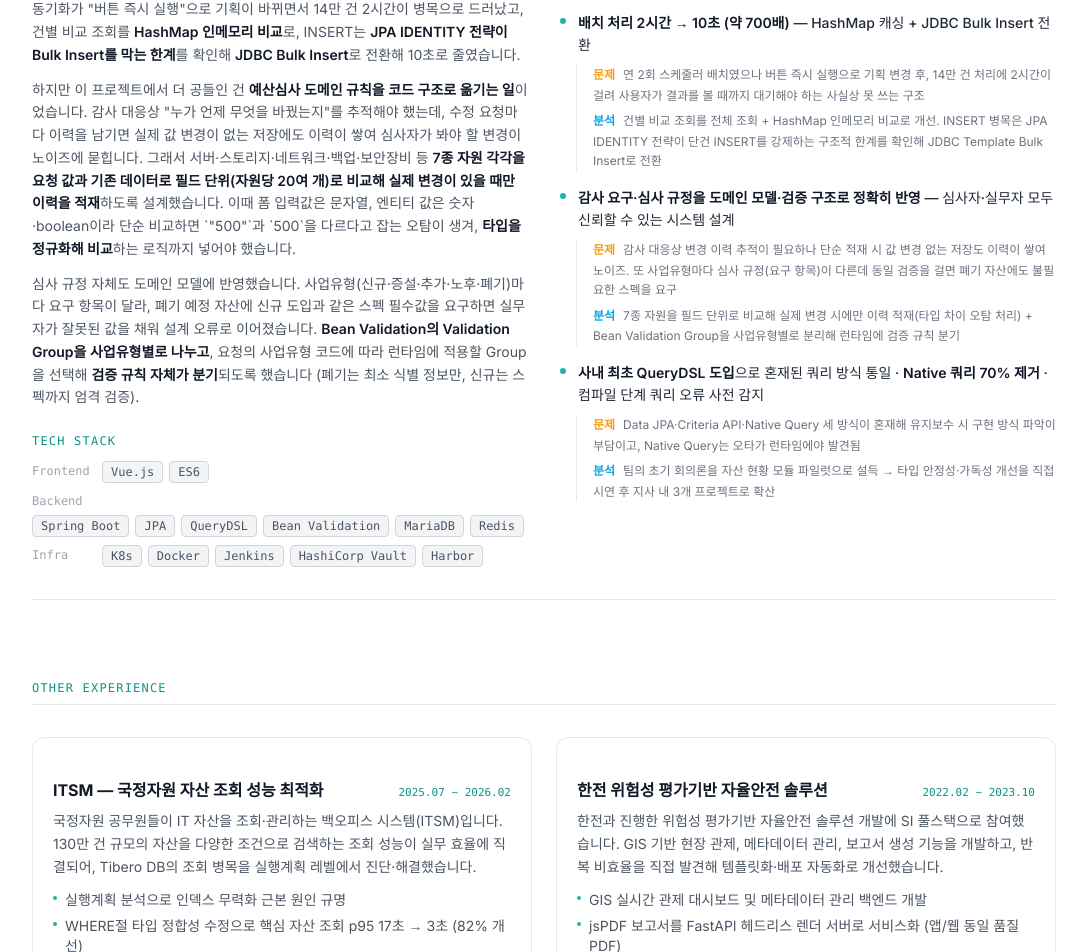
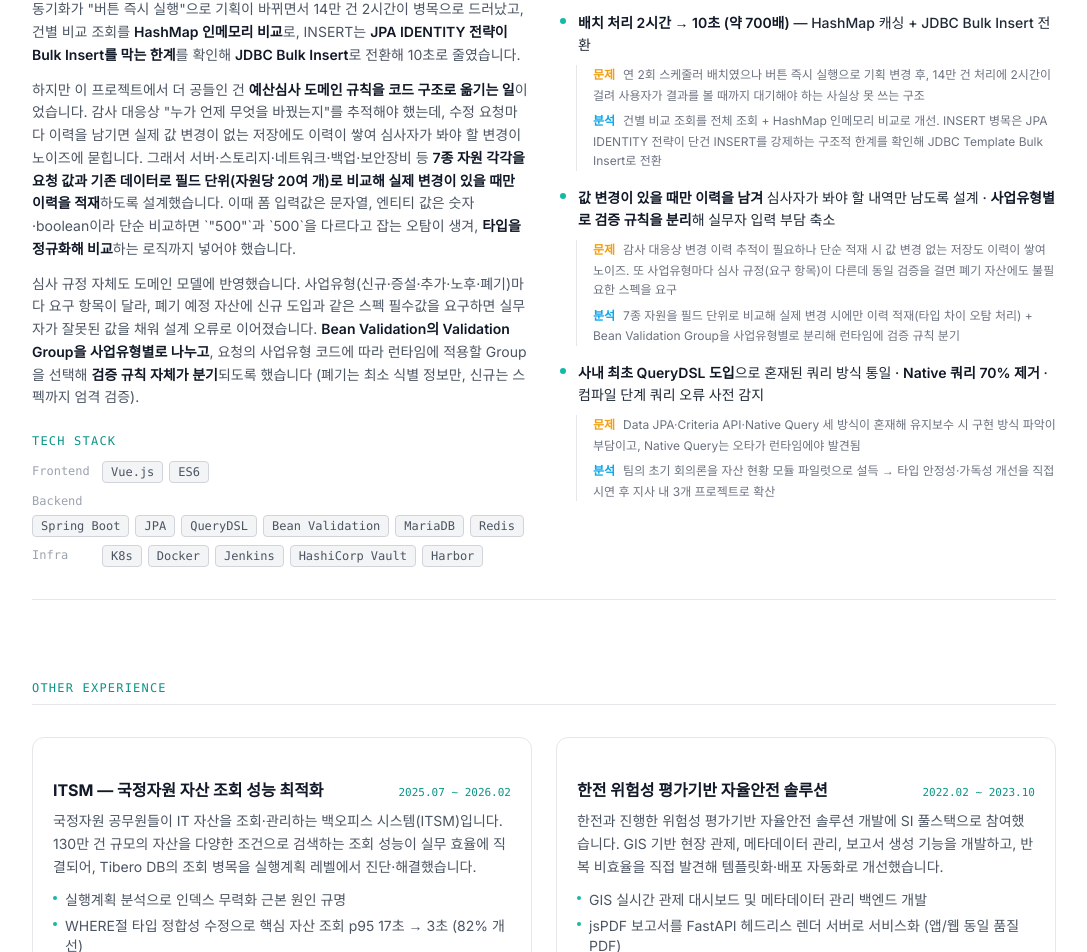
Before and after one commit to sungwoong-Noh/resume, a Next.js app: page /portfolio in a window 1280 px wide. Shown: the part 2466-3418 px from the top of the page, without its empty margins (96-1183 px from the left). Built offline with nearby package versions, Linux system fonts and the light colour scheme.

Commit message:
fix: RPMS 감사 사례 결과 문구를 두 성과로 분리·단축 (관용적 '신뢰할 수 있는 시스템' 제거)
- 한 문장에 두 성과가 접속사 없이 붙어 길던 것을 · 로 분리\n- resume.ts + portfolio.ts 동기화

Co-Authored-By: Claude Opus 4.8 <noreply@anthropic.com>

```diff
--- a/data/portfolio.ts
+++ b/data/portfolio.ts
@@ -100,7 +100,7 @@ export const portfolioProjects: PortfolioProject[] = [
         analyze: '건별 비교 조회를 전체 조회 + HashMap 인메모리 비교로 개선. INSERT 병목은 JPA IDENTITY 전략이 단건 INSERT를 강제하는 구조적 한계를 확인해 JDBC Template Bulk Insert로 전환',
       },
       {
-        result: '**감사 요구·심사 규정을 도메인 모델·검증 구조로 정확히 반영** — 심사자·실무자 모두 신뢰할 수 있는 시스템 설계',
+        result: '**값 변경이 있을 때만 이력을 남겨** 심사자가 봐야 할 내역만 남도록 설계 · **사업유형별로 검증 규칙을 분리**해 실무자 입력 부담 축소',
         problem: '감사 대응상 변경 이력 추적이 필요하나 단순 적재 시 값 변경 없는 저장도 이력이 쌓여 노이즈. 또 사업유형마다 심사 규정(요구 항목)이 다른데 동일 검증을 걸면 폐기 자산에도 불필요한 스펙을 요구',
         analyze: '7종 자원을 필드 단위로 비교해 실제 변경 시에만 이력 적재(타입 차이 오탐 처리) + Bean Validation Group을 사업유형별로 분리해 런타임에 검증 규칙 분기',
       },
--- a/data/resume.ts
+++ b/data/resume.ts
@@ -248,7 +248,7 @@ export const experiences: Experience[] = [
               '그래서 서버·스토리지·네트워크·백업·보안장비 등 **7종 자원 각각을 요청 값과 기존 데이터로 필드 단위(자원당 20여 개)로 비교해, 실제 변경이 있을 때만 이력을 적재**하는 로직을 설계 단계부터 반영했습니다. 폼 입력값(문자열)과 엔티티 값(숫자·boolean) 간 타입 차이로 생기는 오탐도 함께 걸러냈습니다.',
               '같은 맥락에서 심사 규정 자체도 들여다봤습니다. 사업유형(신규·증설·추가·노후·폐기)마다 요구 항목이 달랐습니다. 예를 들어 폐기 예정 자산은 CPU·메모리 스펙이 필요 없는데도 시스템은 신규 도입과 동일한 필수값을 요구하는 구조였습니다. 이걸 **Bean Validation Group으로 사업유형별로 분리**해, 폐기 대상은 최소 식별 정보만, 신규 도입은 스펙까지 엄격히 검증하도록 설계했습니다.',
             ],
-            result: '감사에 필요한 변경 이력 추적과 사업유형별로 다른 심사 규정을 **도메인 모델·검증 구조에 정확히 반영**해, 심사자·실무자 모두 신뢰할 수 있는 시스템으로 설계',
+            result: '값 변경이 있을 때만 이력을 남겨 심사자가 봐야 할 내역만 남도록 설계 · 사업유형별로 검증 규칙을 분리해 실무자 입력 부담 축소',
           },
           {
             subtitle: '혼재된 쿼리 방식 통일로 유지보수성 개선 · Native 쿼리 70% 제거',
```
